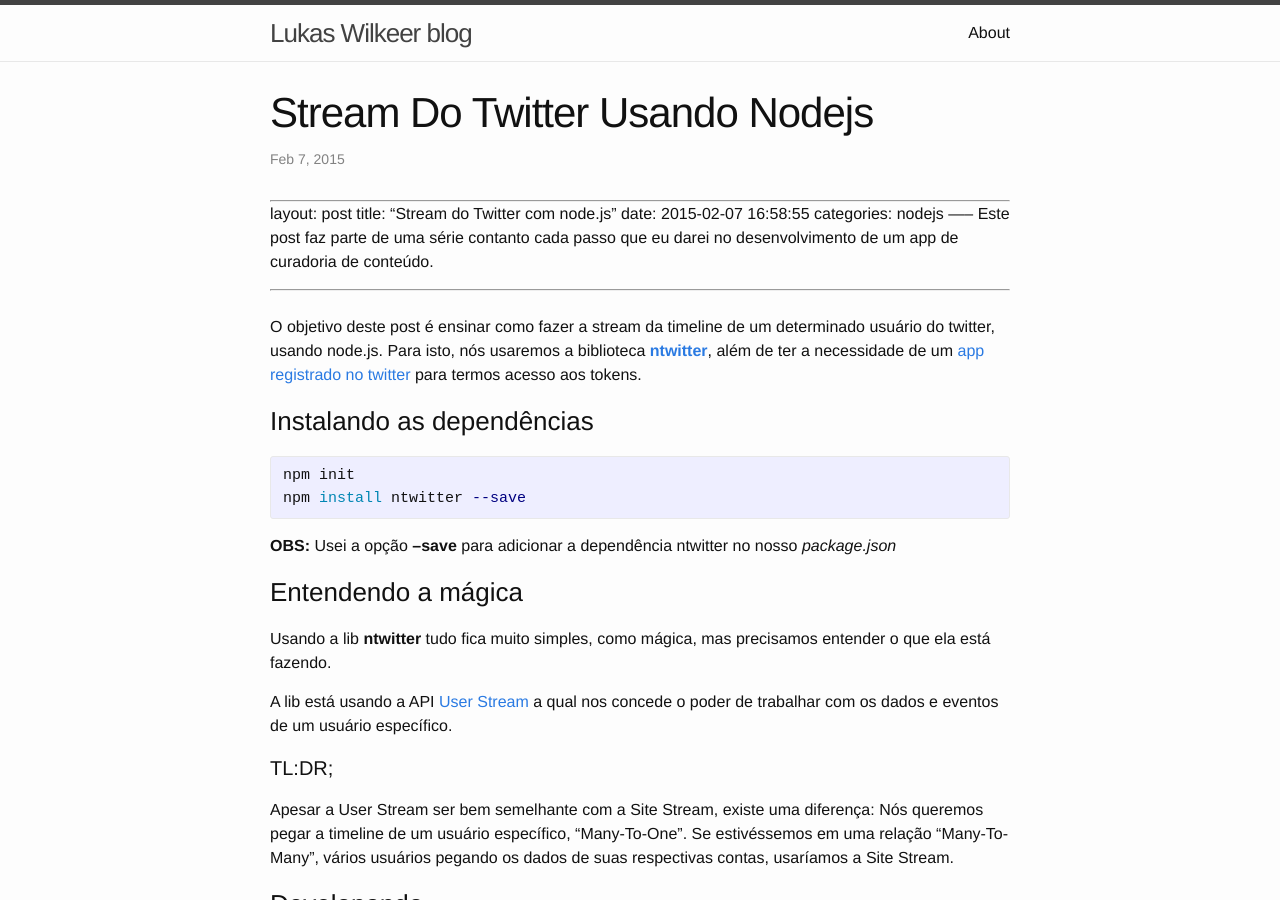
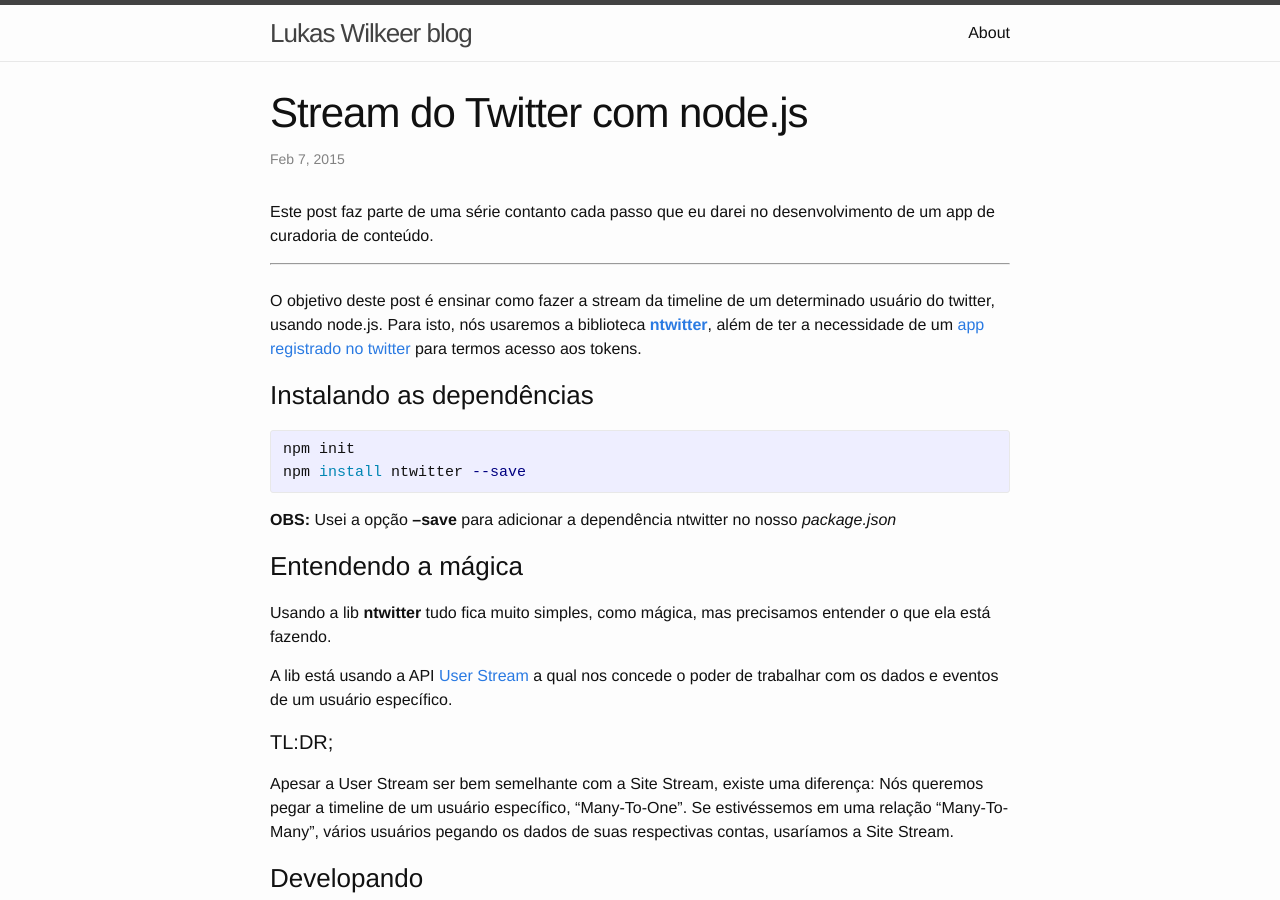
Before and after one commit to lukaswilkeer/lukaswilkeer.github.io, a Jekyll site: the page built from _posts/2015-02-07-stream-do-twitter-usando-nodejs.markdown, in a window 1280 px wide and 900 px high. Built offline with Jekyll 4.4.1, drawn with Linux system fonts in a browser that asks for light colours; our own code applies the rules of GitHub Pages for plain Markdown files; comment, search, counter and statistics services are not loaded.

Commit message:
identation

```diff
--- a/_posts/2015-02-07-stream-do-twitter-usando-nodejs.markdown
+++ b/_posts/2015-02-07-stream-do-twitter-usando-nodejs.markdown
@@ -3,7 +3,7 @@ layout: post
 title:  "Stream do Twitter com node.js"
 date:   2015-02-07 16:58:55
 categories: nodejs
------
+---
 Este post faz parte de uma série contanto cada passo que eu darei no desenvolvimento de um app de curadoria de conteúdo.
 
 ----------------------------------
@@ -80,6 +80,5 @@ O objeto tweet é um JSON contendo todas as informações a respeito do usuário
 
 ### Talk is cheap, show me the code.
 
-{% gist lukaswilkeer/d0926e084106d0117de8 stream.js %}
 
 It's all folks!
```
